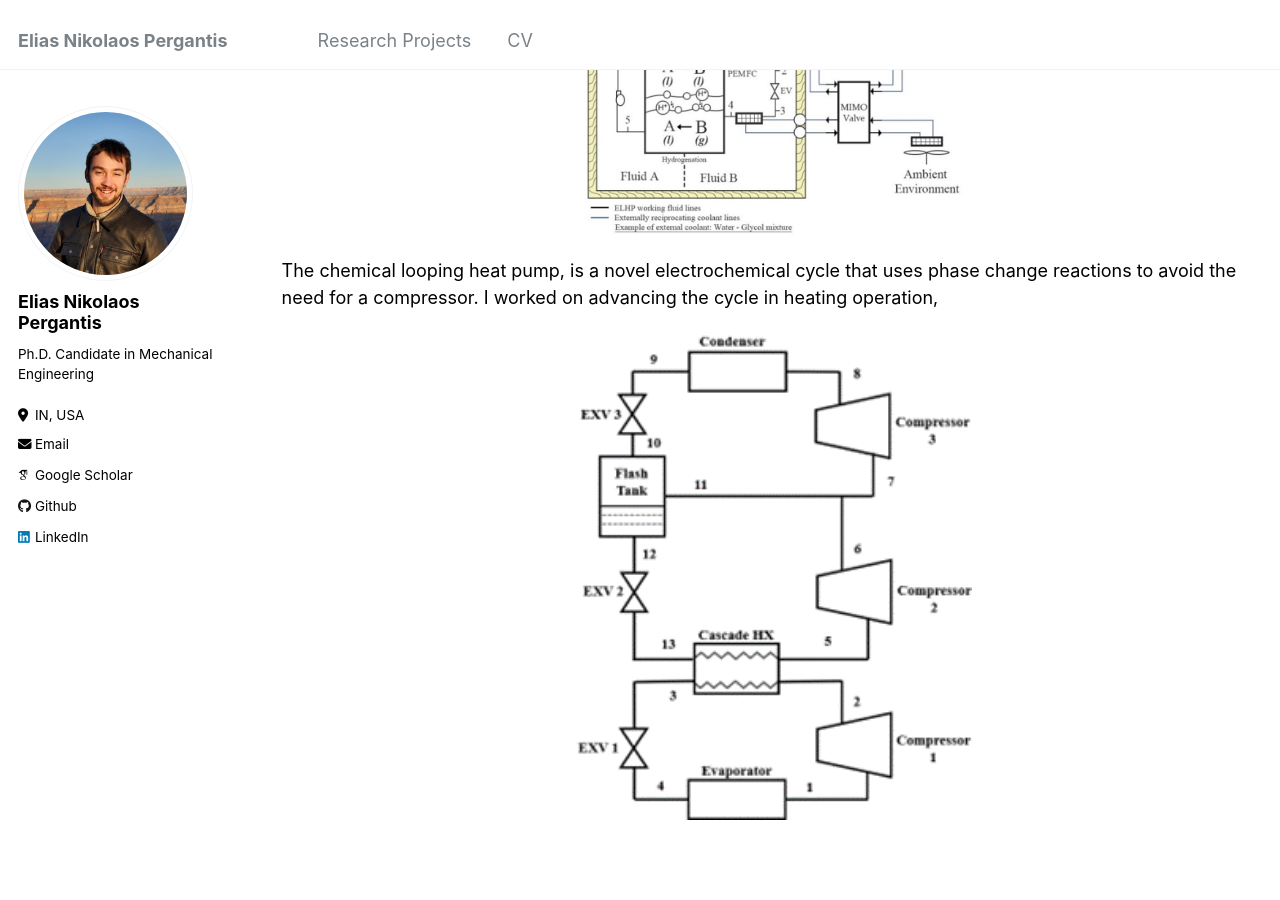
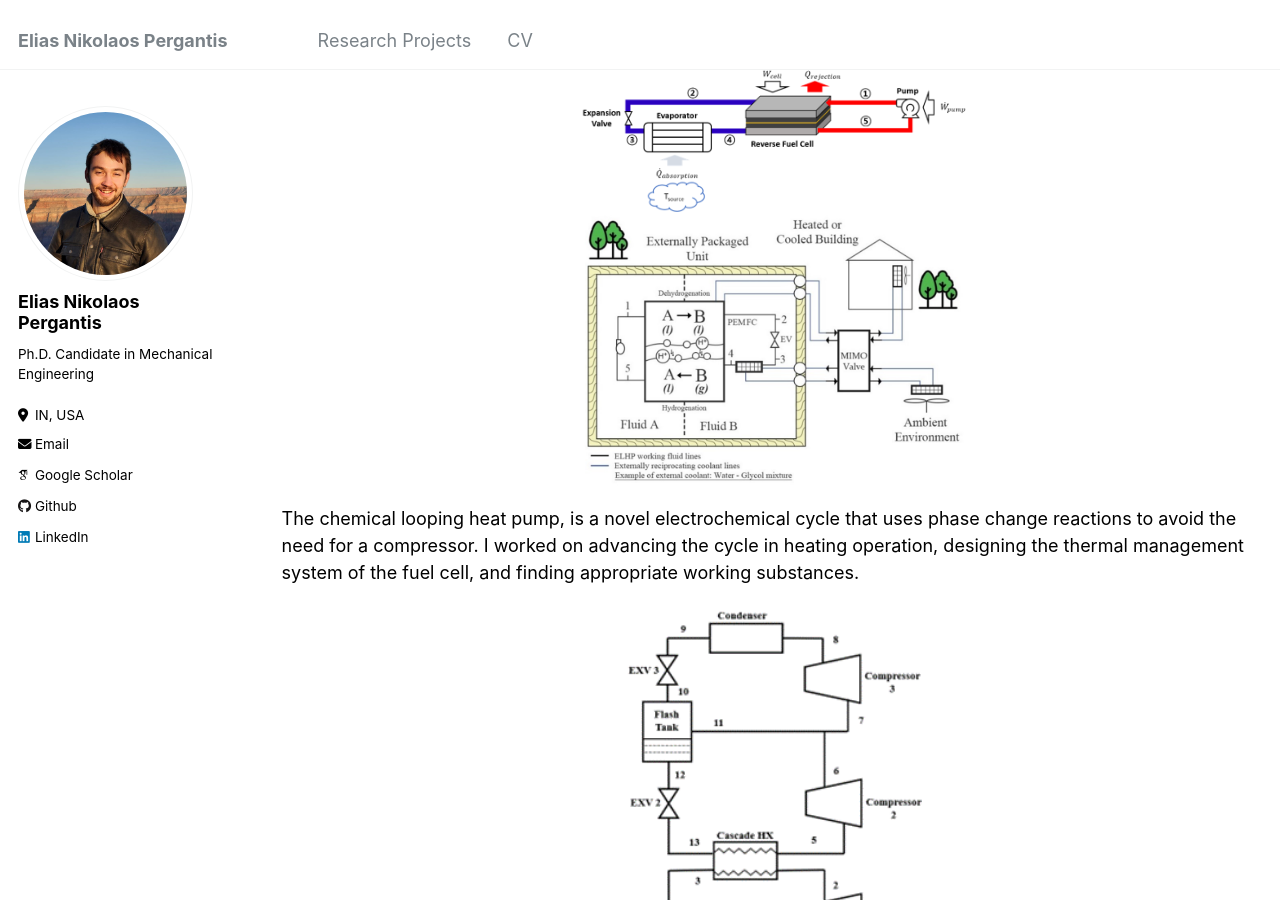
Before and after one commit to epergant/epergant.github.io, a Jekyll site: the page built from _pages/publications.md, in a window 1280 px wide and 900 px high, scrolled down 4040 px. Built offline with Jekyll 4.4.1, drawn with Linux system fonts in a browser that asks for light colours; some web fonts are replaced.

Commit message:
Update publications.md

```diff
--- a/_pages/publications.md
+++ b/_pages/publications.md
@@ -58,13 +58,13 @@ During my PhD and my internship at the Advanced Technology Group of Lennox Inter
 Block diagram of a fully networked IoT infrastructure for our test house. We can read measurements from a water heater, a heat pump, a smart thermostat, and an electrical smart meter. This allows us generating all our machine learning and grey box models in our house.
 
 <div style="text-align: center;">
-  <img src="../images/Conceptual-diagram-of-technology1-1 (2).png" alt="Alt Text" width="400" height="400">
+  <img src="../images/Conceptual-diagram-of-technology1-1 (2).png" alt="Alt Text" width="600" height="600">
 </div>
 
 A smart rule-based scheduling system for PWM modulation of backup heat supply (USPTO patent pending).
 
 <div style="text-align: center;">
-  <img src="../images/mpc_vs_rbc_spec_day.jpg" alt="Alt Text" width="400" height="400">
+  <img src="../images/mpc_vs_rbc_spec_day.jpg" alt="Alt Text" width="600" height="600">
 </div>
 
 First demonstration of frost regulation through smart set-point adjustment, a journal presentation is in the making.
@@ -77,8 +77,8 @@ First demonstration of frost regulation through smart set-point adjustment, a jo
   <img src="../images/picture_of_elhp.jpg" alt="Alt Text" width="400" height="400">
 </div>
 
-The chemical looping heat pump, is a novel electrochemical cycle that uses phase change reactions to avoid the need for a compressor. I worked on advancing the cycle in heating operation,
+The chemical looping heat pump, is a novel electrochemical cycle that uses phase change reactions to avoid the need for a compressor. I worked on advancing the cycle in heating operation, designing the thermal management system of the fuel cell, and finding appropriate working substances.
 
 <div style="text-align: center;">
-  <img src="../images/cycle_architecture.png" alt="Alt Text" width="400" height="400">
+  <img src="../images/cycle_architecture.png" alt="Alt Text" width="300" height="300">
 </div>
```
